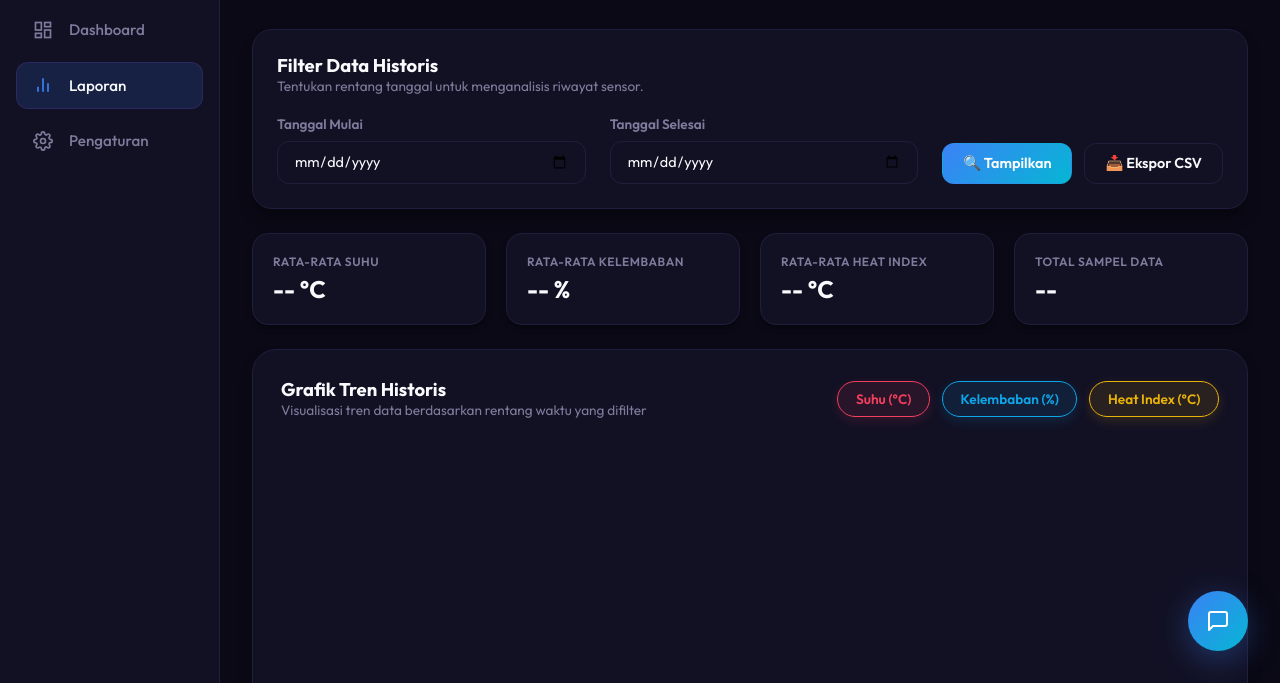
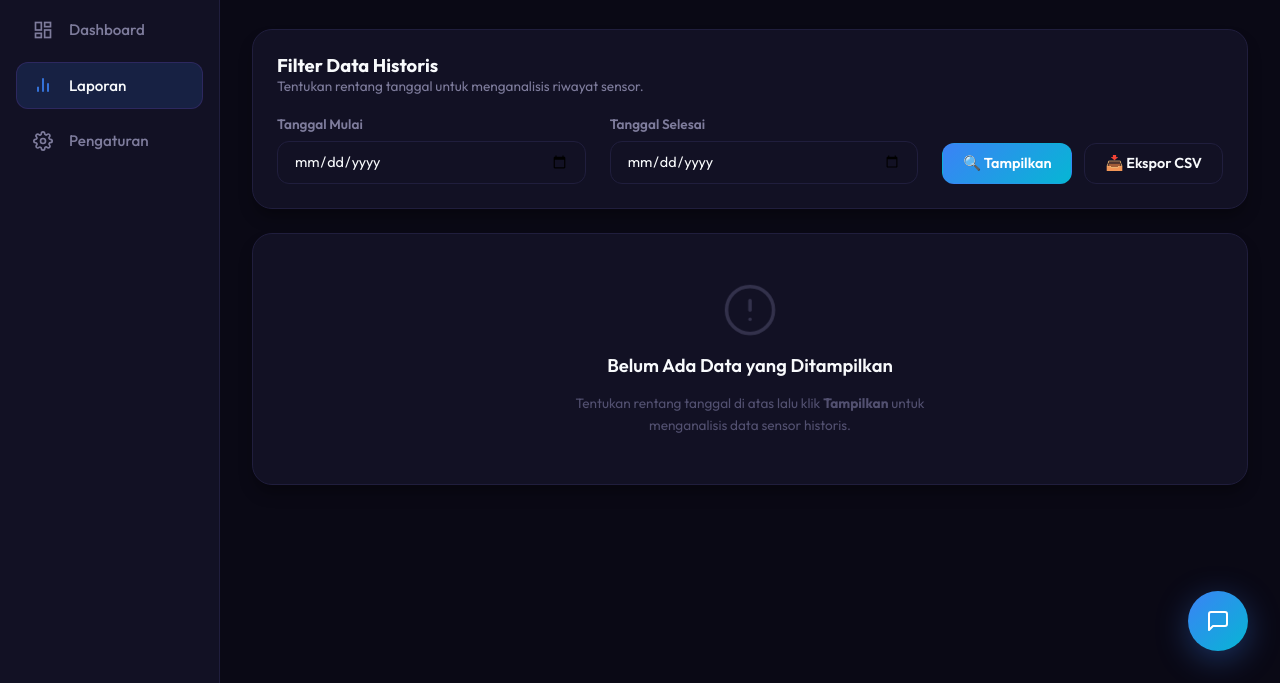
Before and after one commit to jooe6-66/roomsensev1, a plain HTML site: page index.html in a window 1280 px wide. Both pictures are taken after a click on the link "Laporan". Shown: the part 117-800 px from the top of the page. Drawn offline with nearby package versions, Linux system fonts and the light colour scheme; no server answers.

Commit message:
update lagi

```diff
--- a/app.js
+++ b/app.js
@@ -834,6 +834,29 @@ function filterReports() {
         return row.dateObj >= start && row.dateObj <= end;
     });
 
+    const emptyState = document.getElementById('report-empty-state');
+    const statsRow = document.getElementById('report-stats-row');
+    const chartCard = document.getElementById('report-chart-card');
+    const tableCard = document.getElementById('report-table-card');
+
+    if (filtered.length === 0) {
+        if (emptyState) {
+            emptyState.style.display = 'block';
+            emptyState.querySelector('h3').textContent = 'Tidak Ada Data Ditemukan';
+            emptyState.querySelector('p').innerHTML = 'Tidak ada rekaman data sensor pada rentang tanggal tersebut. Silakan pilih rentang waktu lain.';
+        }
+        if (statsRow) statsRow.style.display = 'none';
+        if (chartCard) chartCard.style.display = 'none';
+        if (tableCard) tableCard.style.display = 'none';
+        return;
+    }
+
+    // Sembunyikan empty state dan tampilkan kartu visual
+    if (emptyState) emptyState.style.display = 'none';
+    if (statsRow) statsRow.style.display = 'grid';
+    if (chartCard) chartCard.style.display = 'block';
+    if (tableCard) tableCard.style.display = 'block';
+
     // Urutkan (Lama ke Baru untuk chart, Baru ke Lama untuk tabel)
     const chartData = [...filtered].sort((a, b) => a.dateObj - b.dateObj);
     const tableData = [...filtered].sort((a, b) => b.dateObj - a.dateObj);
--- a/index.html
+++ b/index.html
@@ -220,8 +220,21 @@
                         </form>
                     </div>
 
+                    <!-- Empty State Card (Tampil sebelum ada data) -->
+                    <div id="report-empty-state" class="empty-state-card">
+                        <div class="empty-state-content">
+                            <svg class="empty-state-icon" viewBox="0 0 24 24" fill="none" stroke="currentColor" stroke-width="1.5" stroke-linecap="round" stroke-linejoin="round">
+                                <circle cx="12" cy="12" r="10"></circle>
+                                <line x1="12" y1="8" x2="12" y2="12"></line>
+                                <line x1="12" y1="16" x2="12.01" y2="16"></line>
+                            </svg>
+                            <h3>Belum Ada Data yang Ditampilkan</h3>
+                            <p>Tentukan rentang tanggal di atas lalu klik <strong>Tampilkan</strong> untuk menganalisis data sensor historis.</p>
+                        </div>
+                    </div>
+
                     <!-- Row 2: Rangkuman Statistik -->
-                    <div class="reports-stats-row">
+                    <div class="reports-stats-row" id="report-stats-row" style="display: none;">
                         <div class="stats-mini-card">
                             <span class="stats-label">Rata-rata Suhu</span>
                             <span class="stats-val" id="stats-avg-temp">-- °C</span>
@@ -241,7 +254,7 @@
                     </div>
 
                     <!-- Row 3: Grafik Historis -->
-                    <div class="chart-card">
+                    <div class="chart-card" id="report-chart-card" style="display: none;">
                         <div class="chart-header">
                             <div>
                                 <h3>Grafik Tren Historis</h3>
@@ -259,7 +272,7 @@
                     </div>
 
                     <!-- Row 4: Tabel Data -->
-                    <div class="table-card">
+                    <div class="table-card" id="report-table-card" style="display: none;">
                         <div class="table-header">
                             <h3>Tabel Log Data</h3>
                             <p>Data mentah riwayat sensor ruangan</p>
--- a/style.css
+++ b/style.css
@@ -816,6 +816,56 @@ body {
     border-radius: 20px;
     padding: 1.5rem;
     box-shadow: 0 10px 15px -3px var(--shadow);
+}
+
+/* Empty State Card */
+.empty-state-card {
+    background-color: var(--bg-surface);
+    border: 1px solid var(--border-color);
+    border-radius: 20px;
+    padding: 3rem 2rem;
+    display: flex;
+    justify-content: center;
+    align-items: center;
+    text-align: center;
+    box-shadow: 0 10px 15px -3px var(--shadow);
+    transition: all 0.4s ease;
+    min-height: 250px;
+}
+
+.empty-state-content {
+    max-width: 400px;
+    display: flex;
+    flex-direction: column;
+    align-items: center;
+    gap: 1rem;
+}
+
+.empty-state-icon {
+    width: 56px;
+    height: 56px;
+    color: var(--text-muted);
+    opacity: 0.6;
+    animation: pulse 2.5s infinite ease-in-out;
+}
+
+.empty-state-content h3 {
+    font-size: 1.15rem;
+    font-weight: 600;
+    color: var(--text-main);
+    margin: 0;
+}
+
+.empty-state-content p {
+    font-size: 0.85rem;
+    color: var(--text-muted);
+    line-height: 1.6;
+    margin: 0;
+}
+
+@keyframes pulse {
+    0%, 100% { transform: scale(1); opacity: 0.5; }
+    50% { transform: scale(1.06); opacity: 0.8; }
 }
 
 .filter-header {
```
